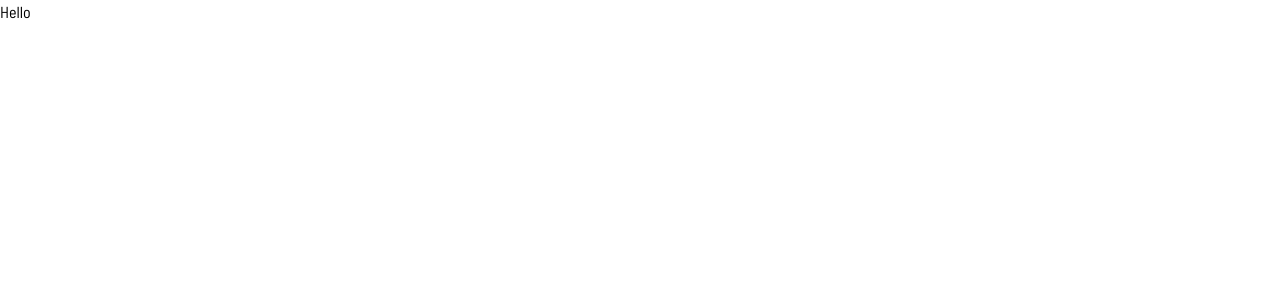
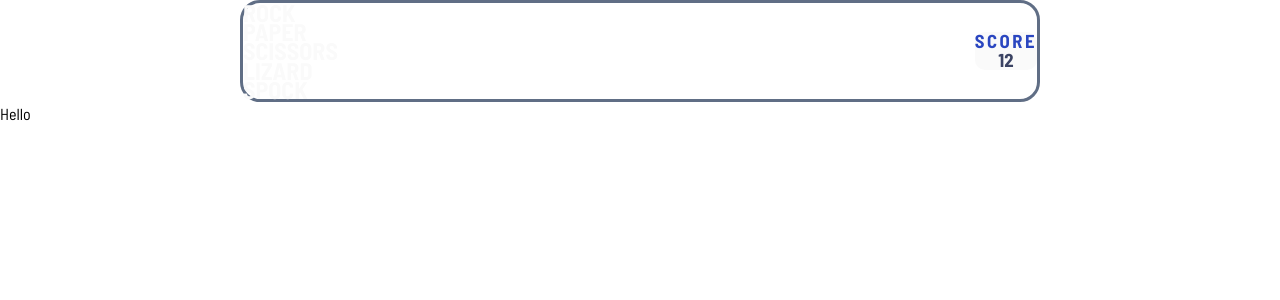
Before and after one commit to iwilldev/pedra-papel-tesoura, a Vue app in the folder rock-paper-scissors/: page / in a window 1280 px wide. Shown: the top 300 px of the page. Built offline with nearby package versions, Linux system fonts and the light colour scheme.

Commit message:
feat: create header with mocked score

```diff
--- a/rock-paper-scissors/src/App.vue
+++ b/rock-paper-scissors/src/App.vue
@@ -5,16 +5,21 @@
 		@mousemove="redefinePositions"
 		@mouseleave="resetPositions"
 	>
-		<div id="nav" />
+		<Header />
 		<RouterView />
 	</div>
 </template>
 
 <script>
+	import Header from '@/components/Header/Header.vue';
+
 	import { bgColorFrom, bgColorTo } from './styles/variables.scss';
 
 	export default {
 		name: 'App',
+		components: {
+			Header,
+		},
 		data() {
 			return {
 				gradientX: '50%',
--- /dev/null
+++ b/rock-paper-scissors/src/components/Header/Header.vue
@@ -0,0 +1,58 @@
+<template>
+	<header class="header">
+		<div class="header--box">
+			<h2 class="title">
+				<span>ROCK</span>
+				<span>PAPER</span>
+				<span>SCISSORS</span>
+				<span>LIZARD</span>
+				<span>SPOCK</span>
+			</h2>
+			<Score />
+		</div>
+	</header>
+</template>
+
+<script>
+	import Score from './Score.vue';
+
+	export default {
+		name: 'Header',
+		components: {
+			Score,
+		},
+	};
+</script>
+
+<style lang="scss" scoped>
+	.header {
+		display: flex;
+		justify-content: center;
+		align-items: center;
+		width: 100%;
+		max-width: 800px;
+		padding: rfs(30px);
+
+		@media (min-width: 800px) {
+			margin: 0 auto;
+		}
+
+		&--box {
+			display: flex;
+			justify-content: space-between;
+			align-items: center;
+			width: 100%;
+			border: 3px solid $header-outline;
+			border-radius: 20px;
+			padding: rfs(20px 30px);
+
+			.title {
+				display: flex;
+				flex-direction: column;
+				line-height: 0.8;
+				color: $white;
+				font-size: rfs(2rem);
+			}
+		}
+	}
+</style>
--- /dev/null
+++ b/rock-paper-scissors/src/components/Header/Score.vue
@@ -0,0 +1,48 @@
+<template>
+	<div class="score">
+		<h3 class="score-label">
+			<span class="score-label--text">
+				SCORE
+			</span>
+			<span class="score-label--number">
+				12
+			</span>
+		</h3>
+	</div>
+</template>
+
+<script>
+	export default {
+		name: 'Score',
+	};
+</script>
+
+<style lang="scss" scoped>
+	.score {
+		background-color: $white;
+		border-radius: 10px;
+		padding: rfs(20px 50px);
+
+		@media (max-width: 400px) {
+			padding: 20px;
+		}
+
+		&-label {
+			display: flex;
+			flex-direction: column;
+			align-items: center;
+			line-height: 1;
+
+			&--text {
+				font-size: rfs(1rem);
+				letter-spacing: 2.5px;
+				color: $score-text;
+			}
+
+			&--number {
+				font-size: rfs(5rem);
+				color: $dark-text;
+			}
+		}
+	}
+</style>
--- a/rock-paper-scissors/src/styles/variables.scss
+++ b/rock-paper-scissors/src/styles/variables.scss
@@ -3,6 +3,8 @@ $viewport-3: 375px;
 $viewport-13: 1366px;
 
 /* Colors */
+$white: hsl(0, 0%, 98%);
+
 $scissors-from: hsl(39, 89%, 49%);
 $scissors-to: hsl(40, 84%, 53%);
 
```
